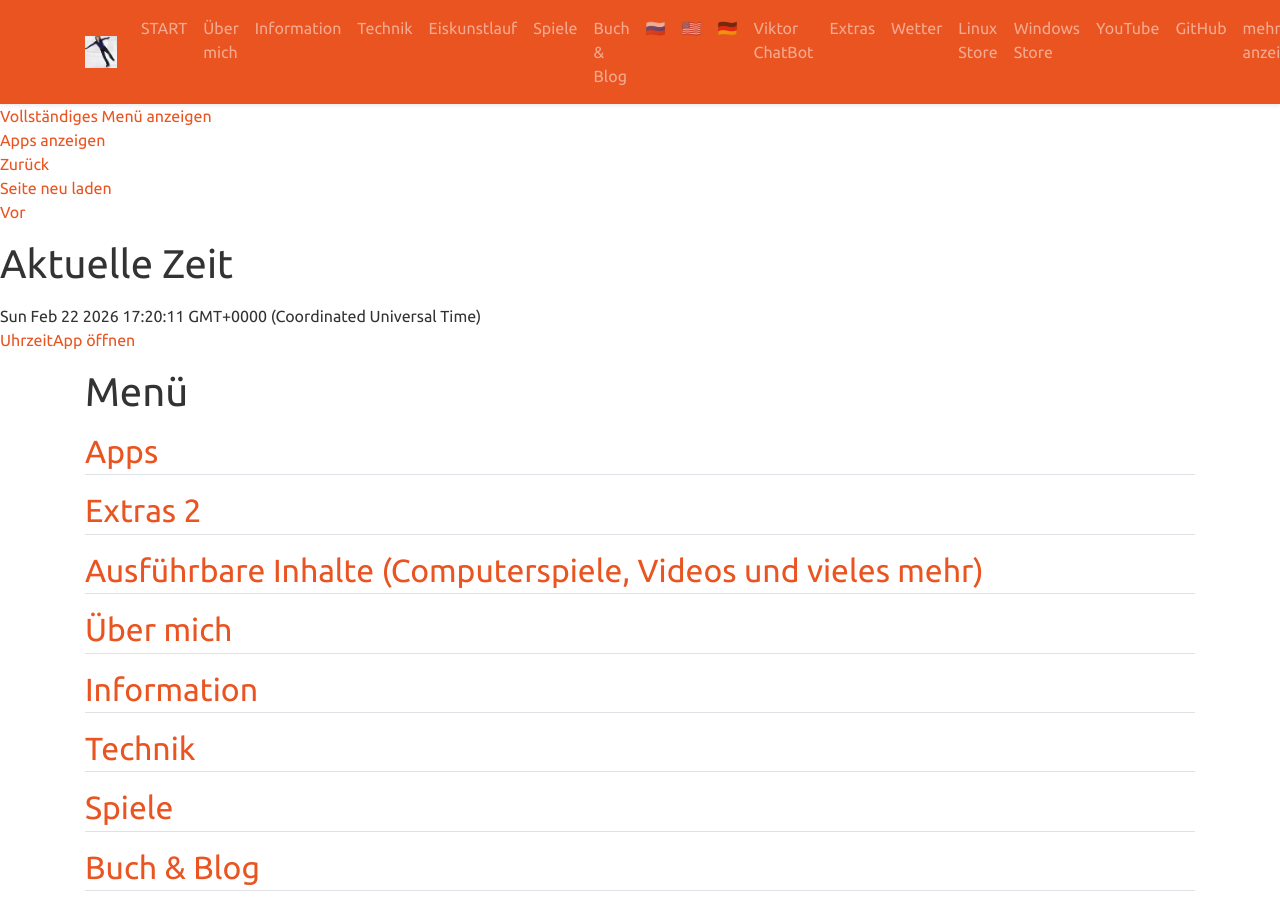
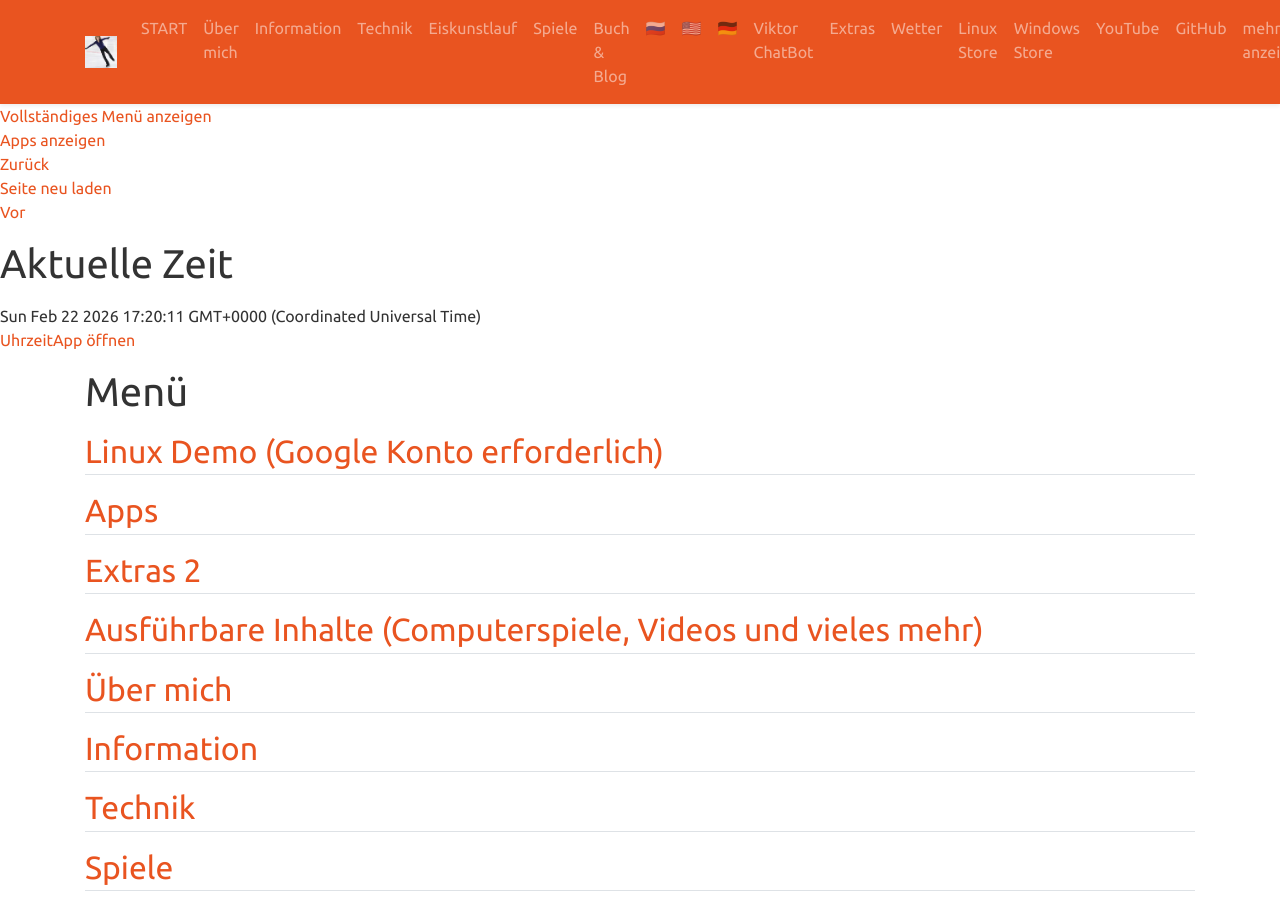
Before and after one commit to viktor-chiarcos/viktor-chiarcos.github.io, a Jekyll site: the page built from _pages/menu.md, in a window 1280 px wide and 900 px high. Built offline with Jekyll 4.4.1, drawn with Linux system fonts in a browser that asks for light colours.

Commit message:
Update menu.md

```diff
--- a/_pages/menu.md
+++ b/_pages/menu.md
@@ -5,6 +5,7 @@ title: Menü
 excerpt: "Das Menü kann auf grund eines Fehlers nicht voll sein. Das schon"
 ---
 
+## [Linux Demo (Google Konto erforderlich)](https://colab.research.google.com/drive/1JJt8dlBqrJfr-xZHELYJfqCtBVrMX5S8?usp=sharing)
 ## [Apps](/apps)
 ## [Extras 2](/extra2/)
 ## [Ausführbare Inhalte (Computerspiele, Videos und vieles mehr)](/run/)
```
